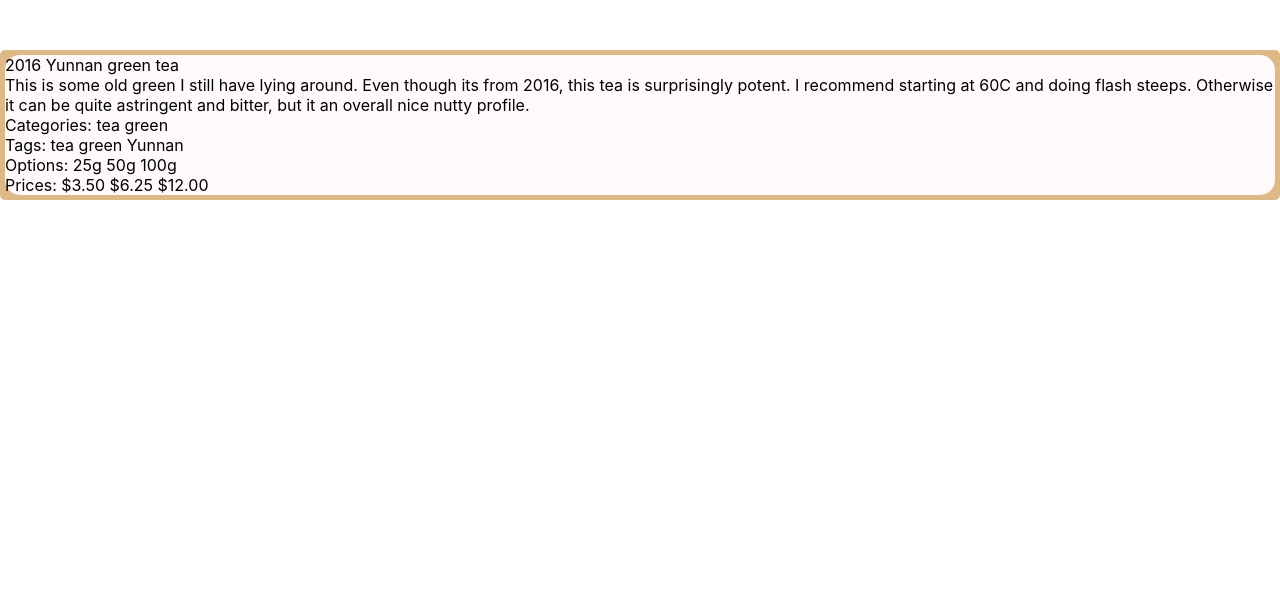
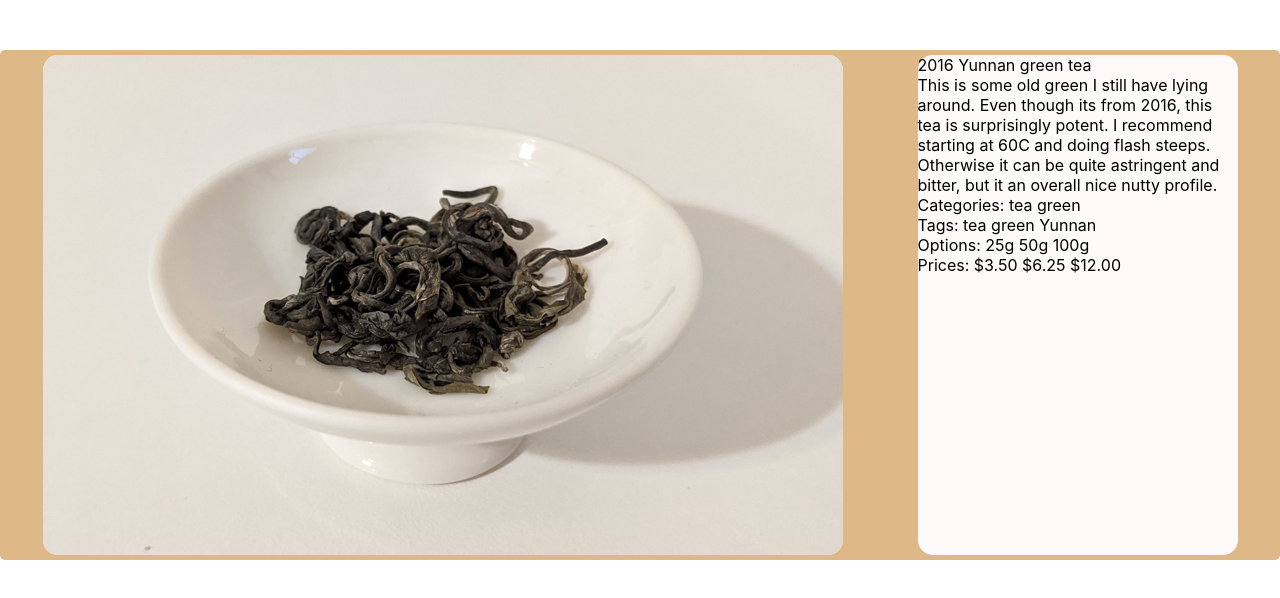
Before and after one commit to Ai-Yukino/react-project-draft, a React (Vite) app in the folder tea/: page /2016-Yunnan-green-tea in a window 1280 px wide. Shown: the top 598 px of the page. Built offline with nearby package versions, Linux system fonts and the light colour scheme.

Commit message:
🎨 Started image slider

```diff
--- a/tea/src/index.css
+++ b/tea/src/index.css
@@ -64,6 +64,14 @@ code {
   width: 400px;
 }
 
+.height-500px {
+  height: 500px;
+}
+
+.width-800px {
+  width: 800px;
+}
+
 .opacity-0 {
   opacity: 0;
 }
@@ -83,3 +91,45 @@ code {
 .hover-color-olive:hover {
   color: olive;
 }
+
+.flex-2 {
+  display: flex;
+  justify-content: space-around;
+}
+
+.flex-3 {
+  display: flex;
+  flex-direction: column;
+  /* max-height: 500px;
+  max-width: 800px; */
+  max-height: 500px;
+  max-width: 100%;
+  overflow-y: hidden;
+  /* flex-shrink: 0; */
+}
+
+.flex-4 {
+  display: flex;
+  flex-direction: column;
+}
+
+.flex-shrink {
+  flex-shrink: 3;
+}
+
+.min-width {
+  min-width: 0;
+}
+
+.adaptive-width {
+  width: 100%;
+  height: auto;
+}
+
+.flex-shrink-2 {
+  flex-shrink: 4;
+}
+
+.test {
+  width: 25vw;
+}
--- a/tea/src/routes/ProductPage.jsx
+++ b/tea/src/routes/ProductPage.jsx
@@ -2,7 +2,31 @@ import { map } from "cheerio/lib/api/traversing";
 import { useState, useEffect } from "react";
 import { useParams } from "react-router-dom";
 
-function ProductImages({ images }) {}
+function ProductImages({ images }) {
+  // 🍂Image calculations🍃
+  function FeaturedImage({ images }) {
+    return (
+      <div className="flex-3 flex-shrink">
+        {images.map((image) => {
+          return (
+            <img
+              className="squircle adaptive-width"
+              src={image.url + ".png"}
+              alt={image.alt}
+            />
+          );
+        })}
+      </div>
+    );
+  }
+  function ImageList({ images }) {}
+
+  return (
+    <div className="squircle bgColor-snow">
+      <FeaturedImage images={images} />
+    </div>
+  );
+}
 
 function ProductInfo({
   name,
@@ -91,7 +115,7 @@ function ProductInfo({
   }
 
   return (
-    <div className="bgColor-snow squircle">
+    <div className="bgColor-snow squircle test flex-4">
       <div>{name}</div>
       <div>{description}</div>
       <Categories categories={categories} />
@@ -139,7 +163,8 @@ export default function ProductPage() {
   }, []);
 
   return (
-    <div className="flex visualize">
+    <div className="flex-2 visualize">
+      <ProductImages images={product.images} />
       <ProductInfo
         name={product.name}
         description={product.description}
```
